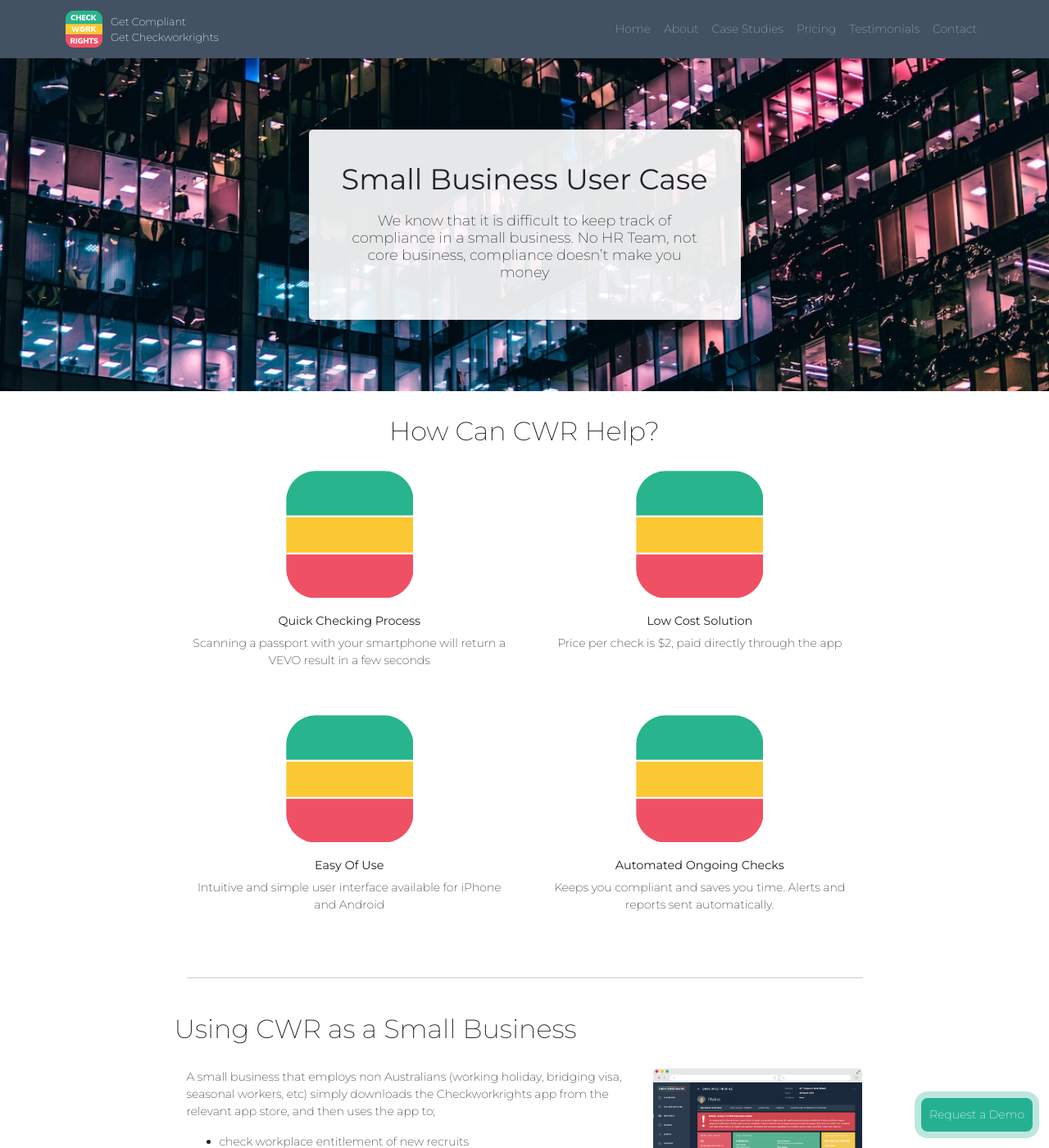
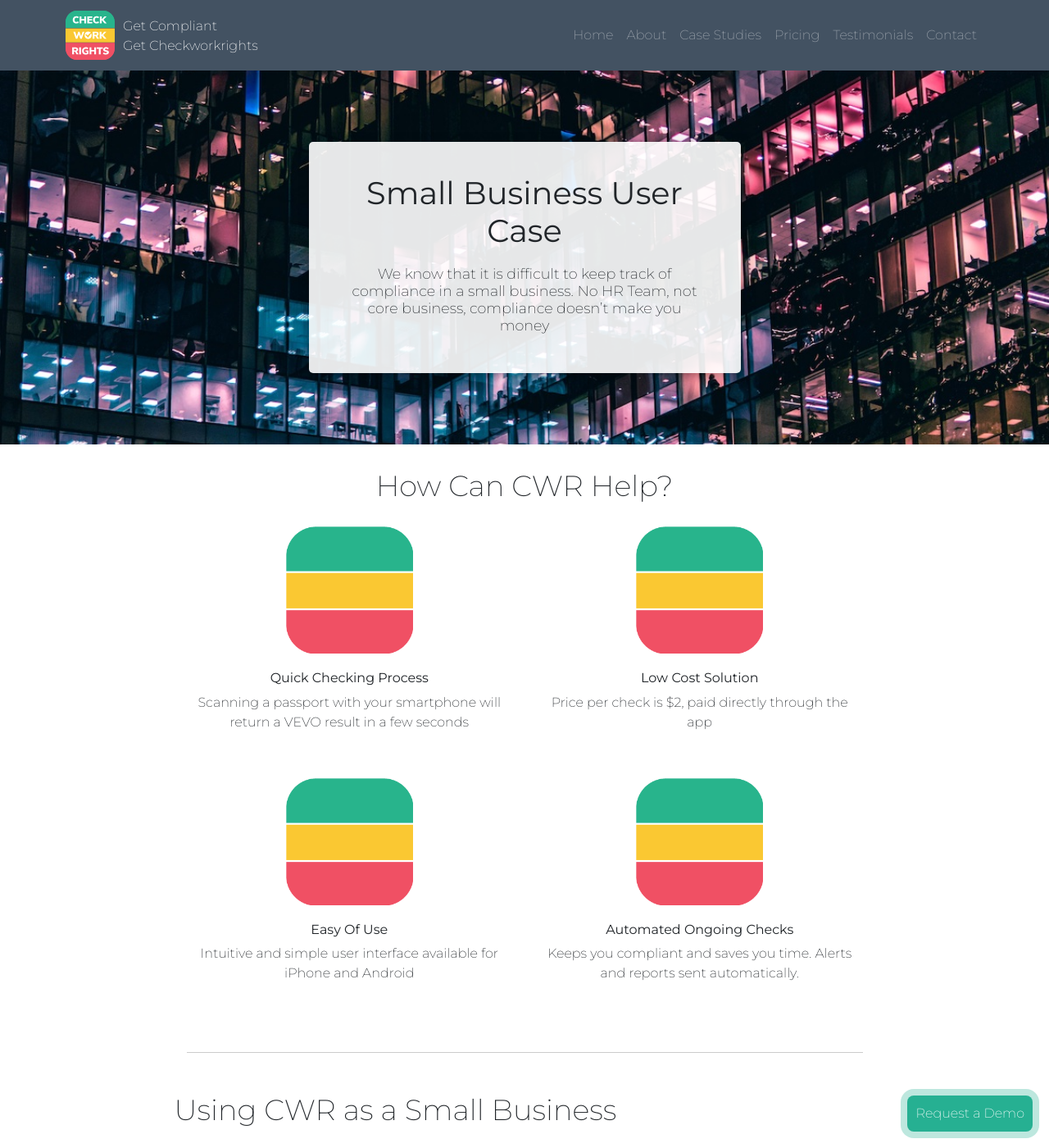
Before and after one commit to checkworkrights/checkworkrights.github.io, a Jekyll site: the page built from _posts/case-studies/2018-07-23-Small-Business.md, in a window 1280 px wide and 1400 px high. Shown: the whole window at 82% size. Built offline with Jekyll 4.4.1, drawn with Linux system fonts in a browser that asks for light colours; nearby versions of some CDN libraries.

Commit message:
increase to 16pt

```diff
--- a/_includes/nav.html
+++ b/_includes/nav.html
@@ -1,6 +1,6 @@
 <nav id="navbar" class="navbar bluebg navbar-expand-lg navbar-dark sticky-top">
   <a class="navbar-brand" href="/">
-    <img src="{{ "/assets/img/cwr_logo.svg" | relative_url }}" height="45px"  alt="Checkworkrights Logo"><p><span>Get Compliant</span><br/>Get Checkworkrights</p>
+    <img src="{{ "/assets/img/cwr_logo.svg" | relative_url }}" height="60px"  alt="Checkworkrights Logo"><p><span>Get Compliant</span><br/>Get Checkworkrights</p>
   </a>
   <button class="navbar-toggler" type="button" data-toggle="collapse" data-target="#navbarSupportedContent" aria-controls="navbarSupportedContent" aria-expanded="false" aria-label="Toggle navigation">
     <span class="navbar-toggler-icon"></span>
--- a/assets/css/main.css
+++ b/assets/css/main.css
@@ -12,7 +12,7 @@
 
 html {
     color: #222;
-    font-size: 1em;
+    font-size: 1rem;
     line-height: 1.4;
 }
 
@@ -272,7 +272,7 @@
     float: left;
 }
 .navbar-brand p{
-        margin-top: 4px;
+        margin-top: 7px;
     margin-bottom: 0;
 }
 .navbar{
--- a/index.html
+++ b/index.html
@@ -111,7 +111,7 @@
 
     <div id="warnings" class="container-fluid greybg">
 
-  <div id="section3" class="row test-padding justify-content-center">
+  <div id="section3" class="row test-padding justify-content-center align-items-center">
 
     <div class="col-12 col-lg-8">
         <h2>Not everyone with an Australian visa has the legal right to work</h2>
```
Also changed, not shown: assets/css/bootstrap.css, 12 other files.
